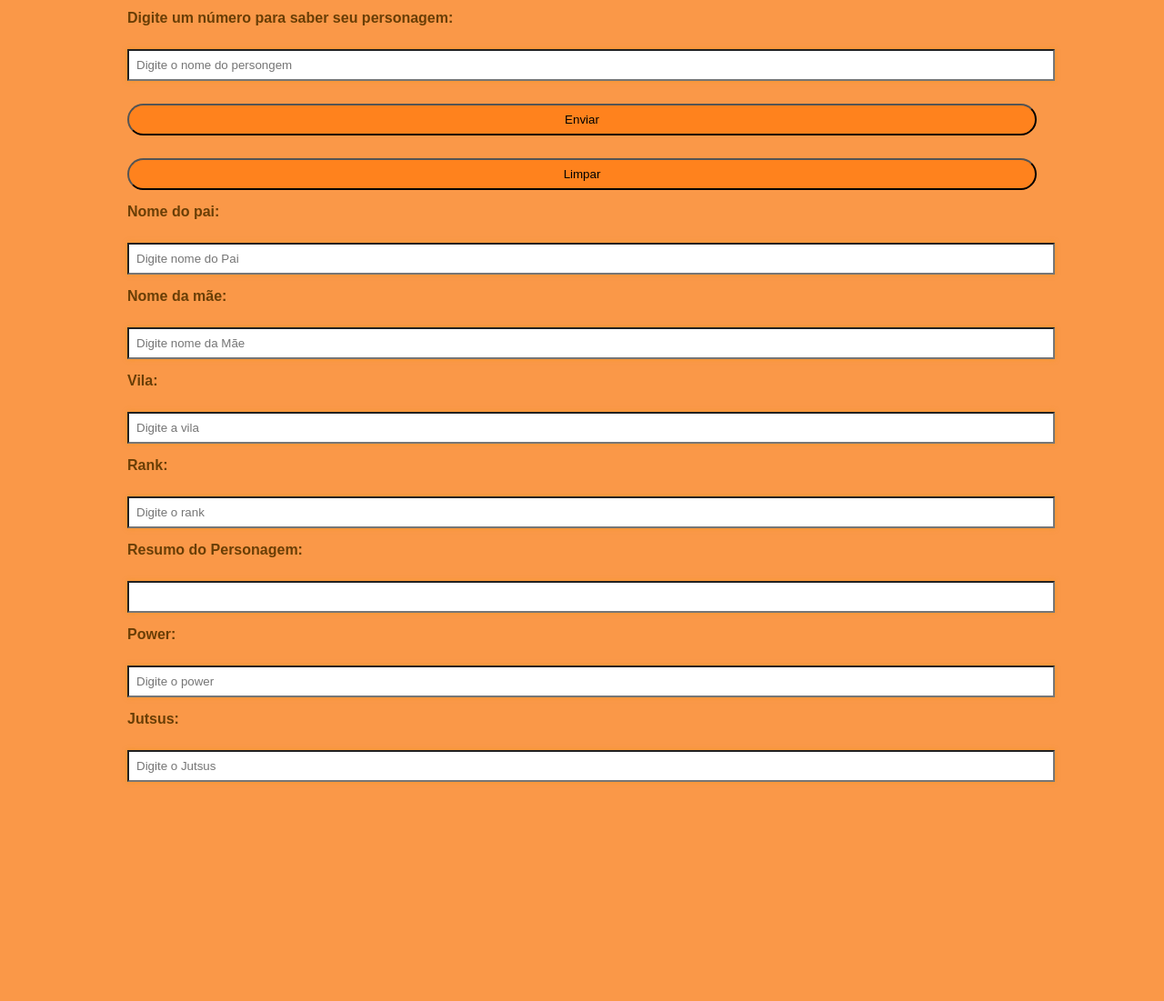
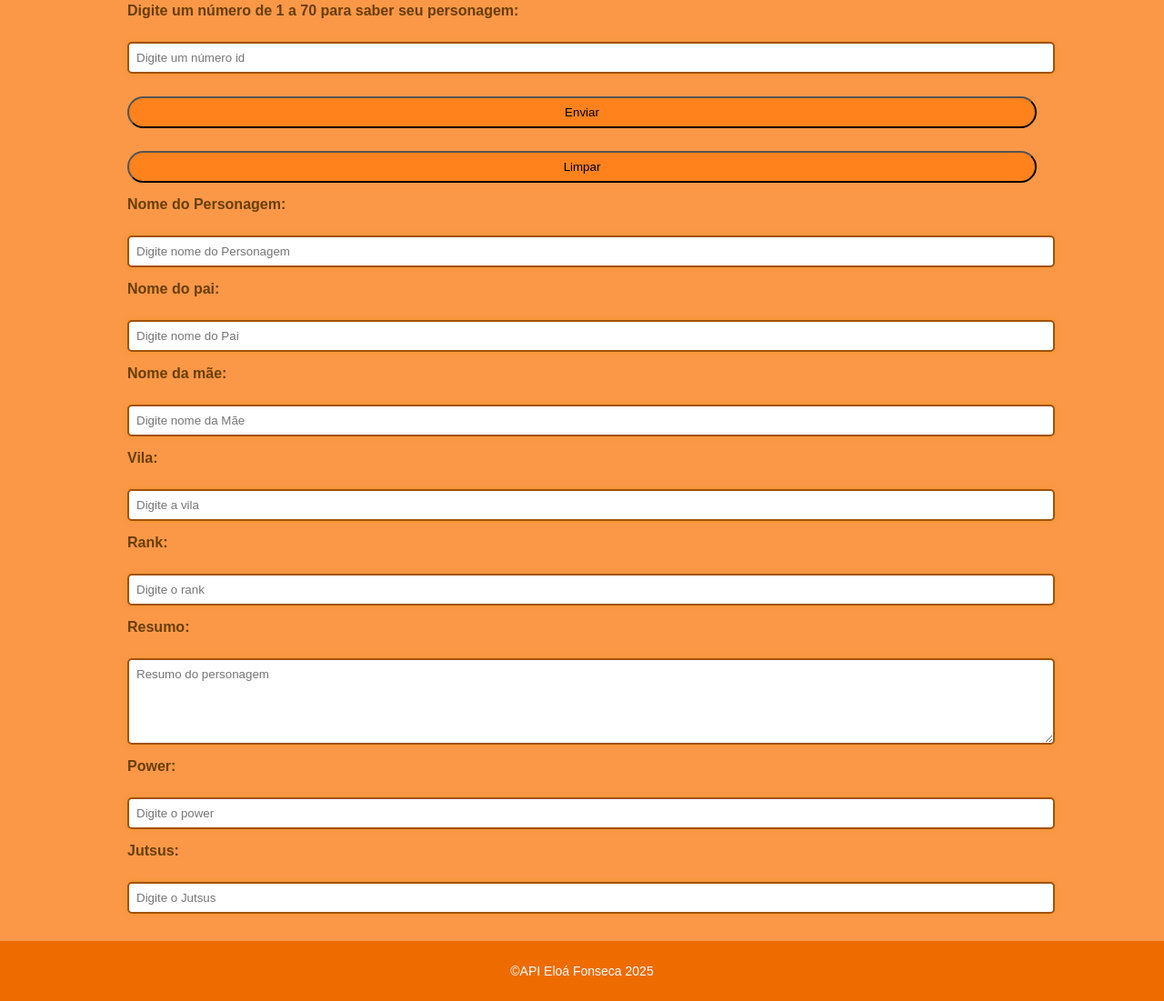
Before and after one commit to eloa-fonseca/api-naruto, a plain HTML site: page index.html in a window 1280 px wide. Shown: the part 474-1575 px from the top of the page at 91% size. Before the commit the page ends 1342 px from the top, so only its background shows below. Drawn offline with Linux system fonts and the light colour scheme.

Commit message:
terminei o js e fiz a footer

```diff
--- a/estilo.css
+++ b/estilo.css
@@ -1,17 +1,20 @@
-body{
+body {
     font-family: Arial, Helvetica, sans-serif;
     background-color: #fa9848;
     display: flex;
-    justify-content: center; /* centraliza na horizontal */
-    align-items: center;    /* centraliza na vertical */
-    min-height: 100vh;      /* ocupa a tela toda */
-    flex-direction: column; /* para manter o header em cima */
+    justify-content: center;
+    align-items: center;
+    min-height: 100vh;
+    flex-direction: column;
+    height: 100%;
+    margin: 0;
+    padding: 0;
 }
 
-header video{
-position:absolute;
+header video {
+    position: absolute;
     top: 0;
-left:0;
+    left: 0;
     width: 100%;
     height: 40vh;
     max-height: 500px;
@@ -21,7 +24,7 @@ filter: brightness(60%);
     box-shadow: 10px 10px 15px #fa9848;
 }
 
-header h1{
+header h1 {
     font-family: 'merrweather';
     font-size: 3em;
     margin-bottom: 0px;
@@ -29,7 +32,7 @@ header h1{
     text-align: center;
 }
 
-form{
+form {
     display: flex;
     flex-direction: column;
     width: 80%;
@@ -38,26 +41,41 @@ form{
     gap: 15px;
 }
 
-label{
-    display:block;
+label {
+    display: block;
     margin-bottom: 5px;
-    color:rgb(105, 62, 6);
+    color: rgb(105, 62, 6);
     align-items: center;
     font-weight: bold;
 
 }
 
-input[type=text] {
+input[type="text"],
+input[type="number"] {
     padding: 8px;
     width: 100%;
     margin-top: 5px;
     outline: none;
     box-shadow: 0 0 5px rgba(235, 152, 0, 0.5);
-
+    border: 2px solid #a05209;
+    border-radius: 5px;
 }
 
-button{
-    justify-content: center; /* centraliza na horizontal */
+textarea{
+    padding: 8px;
+    width: 100%;
+    margin-top: 5px;
+    outline: none;
+    box-shadow: 0 0 5px rgba(235, 152, 0, 0.5);
+    border-radius: 5px;
+    border: 2px solid #a05209;
+    font-family: Arial, sans-serif;
+    resize: vertical;
+}
+
+button {
+    justify-content: center;
+    /* centraliza na horizontal */
     gap: 15px;
     padding: 8px 16px;
     cursor: pointer;
@@ -66,3 +84,17 @@ button{
     border-radius: 20px;
 
 }
+
+footer {
+    margin-top: 30px;
+    background-color: #ee6b00;
+    color: #fff;
+    /* texto branco */
+    text-align: center;
+    /* centraliza o texto */
+    padding: 25px 10px;
+    /* espaço interno em cima e embaixo */
+    font-family: Arial, sans-serif;
+    font-size: 14px;
+    width: 100%;
+}
--- a/index.html
+++ b/index.html
@@ -5,7 +5,7 @@
     <meta charset="UTF-8">
     <meta name="viewport" content="width=device-width, initial-scale=1.0">
     <title>API</title>
-    <script src="./js/personagem.js"></script>
+    <script src="./js/personagem.js" defer></script>
     <link rel="stylesheet" href="estilo.css">
 </head>
 
@@ -18,12 +18,15 @@
 </header>
 
     <form id="enderecoForm">
-        <label for="personagem">Digite um número para saber seu personagem:</label>
-        <input type="text" id="personagem" name="personagem" placeholder="Digite o nome do persongem" required value="">
+        <label for="personagem">Digite um número de 1 a 70 para saber seu personagem:</label>
+        <input type="number" id="personagem" name="personagem" placeholder="Digite um número id" required value="">
 
         <button type="button" onclick="buscaPersonagem()">Enviar</button>
         <button type="button" onclick="limparDados()">Limpar</button>
 
+
+        <label for="nome">Nome do Personagem:</label>
+        <input type="text" id="nome" name="nome" placeholder="Digite nome do Personagem" value="">
 
         <label for="pai">Nome do pai:</label>
         <input type="text" id="pai" name="pai" placeholder="Digite nome do Pai" value="">
@@ -37,8 +40,8 @@
         <label for="rank">Rank:</label>
         <input type="text" id="rank" name="rank" placeholder="Digite o rank" value="">
 
-        <label for="resumo">Resumo do Personagem:</label>
-        <input type="text" id="resumo" name="resumo" value="">
+        <label for="resumo">Resumo:</label>
+        <textarea id="resumo" name="resumo" rows="5" placeholder="Resumo do personagem" readonly></textarea>
 
         <label for="power">Power:</label>
         <input type="text" id="power" name="power" placeholder="Digite o power" value="">
@@ -55,6 +58,10 @@
 
 </div>
 
+<footer>
+    &copy;API Eloá Fonseca 2025
+</footer>
+
 
 
 
--- a/js/personagem.js
+++ b/js/personagem.js
@@ -1,4 +1,5 @@
-const txtNome = document.querySelector('#personagem')
+const txtPersonagem = document.querySelector('#personagem')
+const txtNome = document.querySelector('#nome');
 const txtPai = document.querySelector('#pai');
 const txtMae = document.querySelector('#mae');
 const txtVila = document.querySelector('#vila');
@@ -29,15 +30,21 @@ async function buscaPersonagem() {
                 txtNome.value = dados.name || "Nome não informado";
                 txtPai.value = dados.family?.father || "Desconhecido";
                 txtMae.value = dados.family?.mother || "Desconhecida";
-                txtVila.value = dados.village || "Não informado";
+                txtVila.value = typeof dados.village === "object"
+                ? dados.village.name || "Não informado" // Ajuste conforme a estrutura do objeto
+                 : dados.village || "Não informado";
+
                 txtRank.value = dados.rank || " Não informado";
-                txtResumo.value = dados.info || "Sem resumo disponível";
+                txtResumo.value = dados.summary || "Sem resumo disponível";
                 txtPower.value = dados.power || "Não informado";
-                txtJutsus.value = (dados.jutsus && dados.jutsus.length > 0)
-                ? dados.jutsus.join(", ")
-                : "Nenhum jutsu cadastrado";
+                txtJutsus.value = Array.isArray(dados.jutsus) && dados.jutsus.length > 0
+                ? dados.jutsus.map(j => j.name).join(", ")
+                : "Nenhum Jutsus cadastrado";
+
             }
 
+            console.log(dados.village);
+            console.log(dados.jutsus.join(", "));
 
         })
         .catch(err =>{
@@ -50,7 +57,8 @@ async function buscaPersonagem() {
 
 }
 
-function limparDados(){
+function limparDados() {
+    txtPersonagem.value = "";
     txtNome.value = "";
     txtPai.value = "";
     txtMae.value = "";
@@ -59,4 +67,5 @@ function limparDados(){
     txtResumo.value = "";
     txtPower.value = "";
     txtJutsus.value = "";
-}
+    document.querySelector('#resultDiv').innerHTML = "";
+  }
```
Lines whose indentation alone changed are shown as unchanged.
